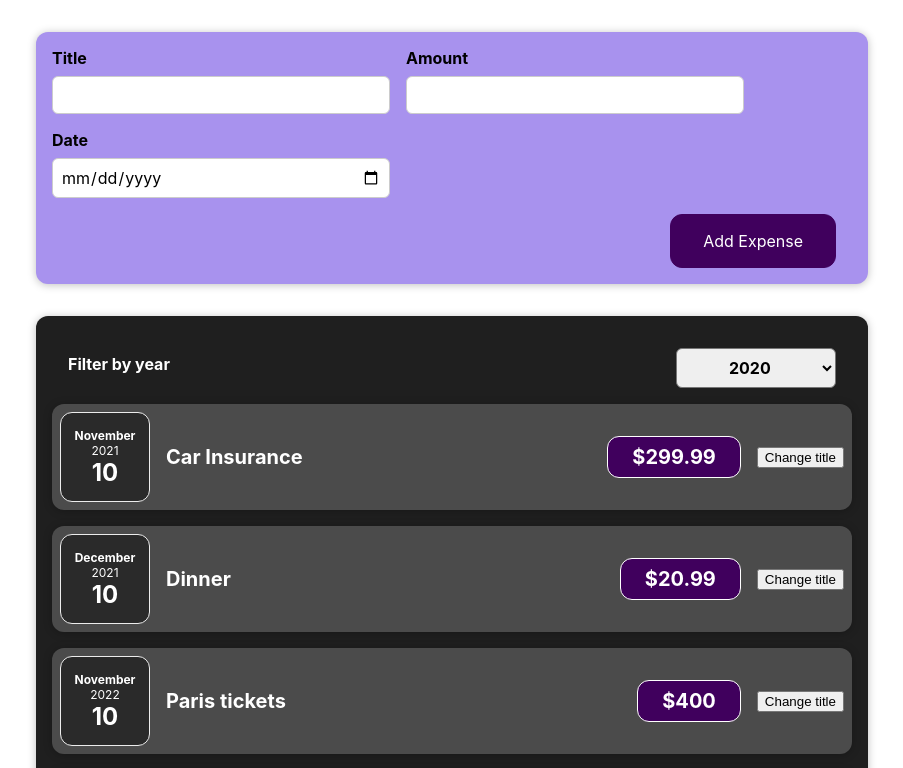
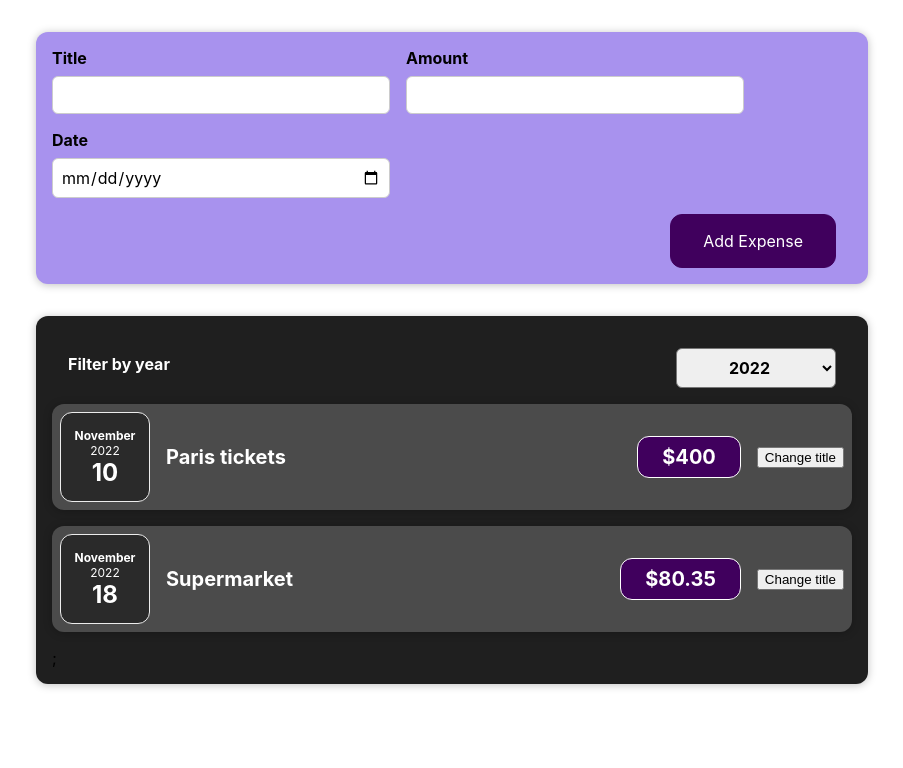
Before and after one commit to RafaelFerraro/react-complete-guide, a React (Create React App) app: page / in a window 1280 px wide. Shown: the top 768 px of the page, without its empty margins (188-1091 px from the left). Built offline with nearby package versions, Linux system fonts and the light colour scheme.

Commit message:
Applying simpler solution to filter problem

```diff
--- a/src/App.js
+++ b/src/App.js
@@ -11,13 +11,6 @@ const INITIAL_EXPENSES = [
 
 const App = () => {
   const [expenses, setExpenses] = useState(INITIAL_EXPENSES);
-  const [filteredExpenses, setFilteredExpenses] = useState(expenses);
-
-  const filterExpenses = (filteredYear) => {
-    setFilteredExpenses(
-      expenses.filter(expense => parseInt(expense.date.getFullYear()) === parseInt(filteredYear))
-    );
-  };
 
   const saveExpenseData = (expenseData) => {
     /*
@@ -32,7 +25,7 @@ const App = () => {
   return (
     <div>
       <NewExpense onSaveExpenseData={saveExpenseData}/>
-      <Expenses items={filteredExpenses} onFilterExpensesChanges={filterExpenses}/>
+      <Expenses items={expenses}/>
     </div>
   );
 }
--- a/src/components/Expenses/Expenses.js
+++ b/src/components/Expenses/Expenses.js
@@ -5,17 +5,20 @@ import "./Expenses.css";
 import ExpensesFilter from "./ExpensesFilter.js";
 
 const Expenses = (props) => {
-  const [filteredYear, setFilteredYear] = useState("2020");
+  const [filteredYear, setFilteredYear] = useState("2022");
 
   const filterExpenses = (year) => {
-    setFilteredYear(year)
-    props.onFilterExpensesChanges(year);
-  }
+    setFilteredYear(year);
+  };
+
+  const filteredExpenses = props.items.filter(expense => {
+    return expense.date.getFullYear().toString() === filteredYear;
+  });
 
   return (
     <Card className="expenses">
       <ExpensesFilter filteredYear={filteredYear} onFilterChanges={filterExpenses}/>
-      {props.items.map((expense) => (
+      {filteredExpenses.map((expense) => (
         <ExpenseItem
           key={expense.id}
           title={expense.title}
```
